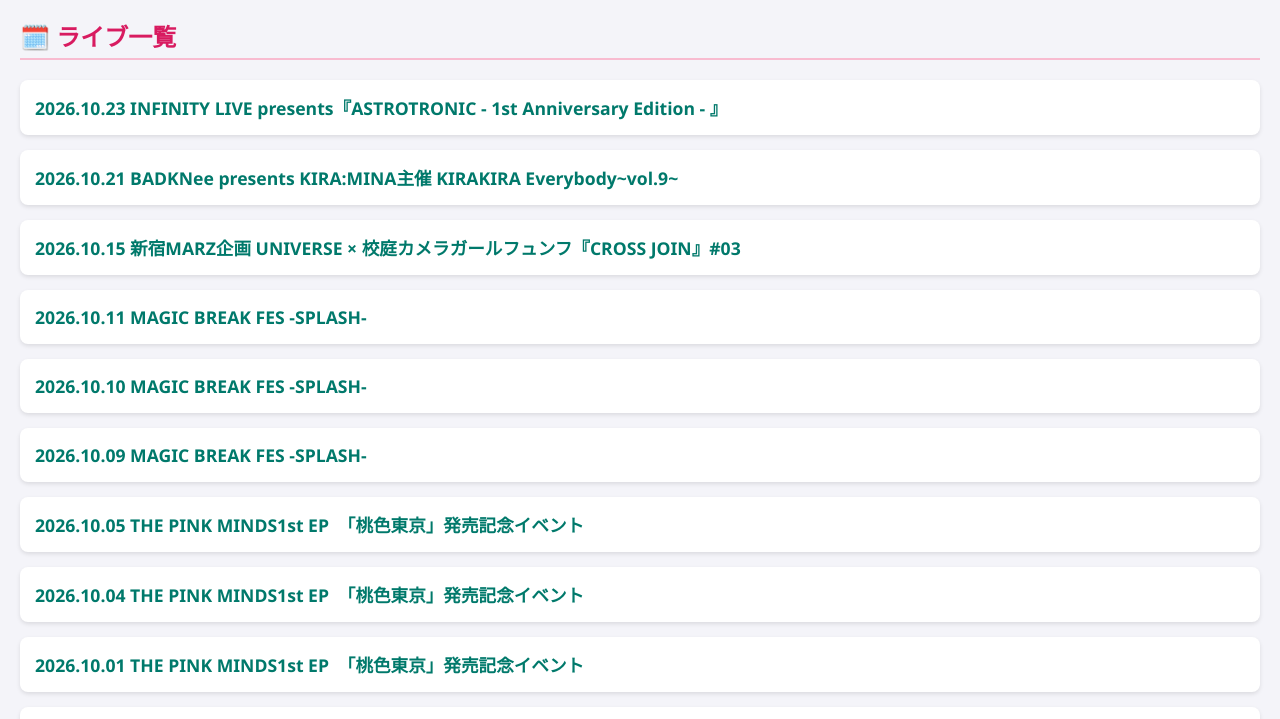
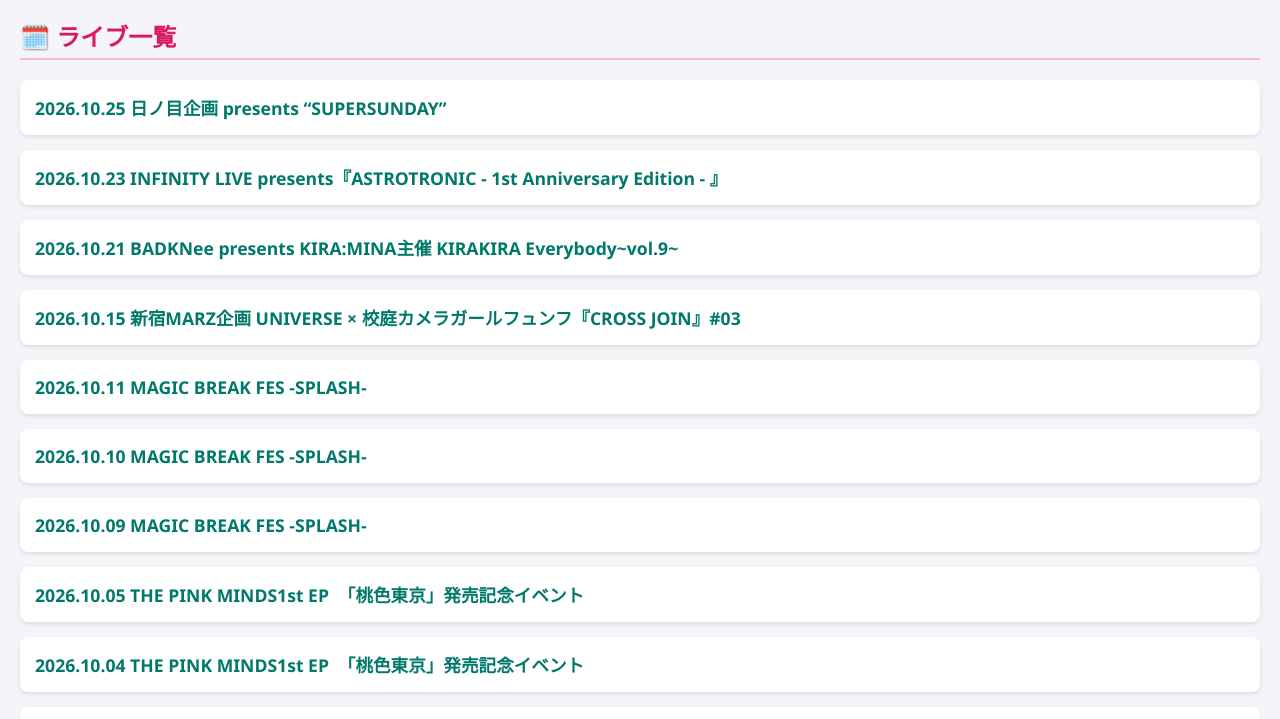
Before and after one commit to above-philos/thepinkminds_setlist, a plain HTML site: page index.html in a window 1280 px wide. Shown: the part 76-795 px from the top of the page. Drawn offline with Linux system fonts and the light colour scheme.

Commit message:
index.html の更新

```diff
--- a/index.html
+++ b/index.html
@@ -198,6 +198,24 @@
         const ALL_LIVE_DATA = [
 
 {
+    "id": "20261025_shindaita_fever",
+    "title": "日ノ目企画 presents “SUPERSUNDAY”  ",
+    "date": "2026.10.25",
+    "venue": "新代田FEVER   ",
+    "setlist": [
+        { "order": 1, "song": "OPSE" },
+        { "order": 2, "song": "前髪レジスタンス   " },
+        { "order": 3, "song": "ノーレシピ♡LOVE  " },
+        { "order": 4, "song": "MC  " },
+        { "order": 5, "song": "AGE OF ZOC " },
+  　  { "order": 6, "song": "素行悪い友達  " },
+         { "order": 7, "song": "変態ども " } ,
+        { "order": 8, "song": "FINE heART   " } ,
+        { "order": 9, "song": "EDSE  " }
+    ],
+    "encore": [
+]
+},{
     "id": "20261023_shinjuku_loft",
     "title": "INFINITY LIVE presents『ASTROTRONIC - 1st Anniversary Edition - 』  ",
     "date": "2026.10.23",
```
